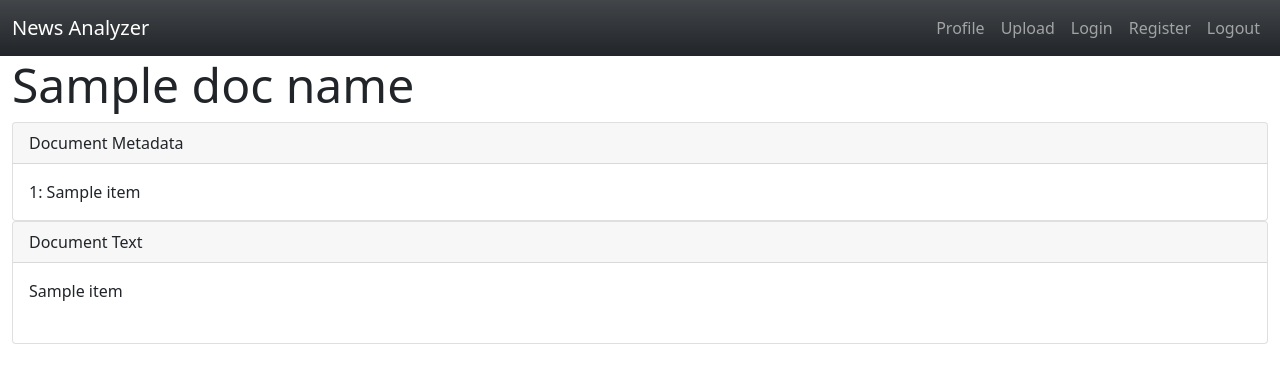
After one commit to benleone90/EC500_News_Analyzer, a Flask app: template app/templates/docView.html in a window 1280 px wide. The commit adds this page. Shown: the top 383 px of the page. Run offline with Flask 2, Linux system fonts and the light colour scheme; the template is opened without the code that fills it: most values are stand-ins (such as "Sample title", 1, 10 or a date in 2020).

Commit message:
Added capability to view document

```diff
--- /dev/null
+++ b/app/templates/docView.html
@@ -0,0 +1,22 @@
+
+{% extends "base.html" %} {% block content %}
+  <h1 class="display-5">{{docName}}</h1>
+    <div class="card">
+    <div class="card-header">Document Metadata</div>
+    <div class="card-body">
+      {% for item in metadata %}
+      <div class="card-text">{{ item[0]|safe }}: {{ item[1]|safe }}</div>
+      {% endfor %}
+    </div>
+    </div>
+    <div class="card">
+    <div class="card-header">Document Text</div>
+    <div class="card-body">
+      {% for item in text %}
+      <div class="card-text">{{ item|safe }}</div>
+      <br>
+      {% endfor %}
+    </div>
+    </div>
+
+{% endblock %}
--- a/app/templates/profile.html
+++ b/app/templates/profile.html
@@ -1,13 +1,16 @@
 <!-- templates/profile.html -->
-<!-- source: https://www.digitalocean.com/community/tutorials/how-to-add-authentication-to-your-app-with-flask-login -->
 
 {% extends "base.html" %} {% block content %}
+  {% with messages = get_flashed_messages() %} {% if messages %}
+  <div class="alert alert-danger" role="alert">{{ messages[0] }}</div>
+  {% endif %} {% endwith %}
 <div class="container mx-auto" style="width: 500px">
   <h1 class="display-2 text-center">Welcome, {{ name }}!</h1>
   <h1 class="display-5 text-center">Your Documents</h1>
   {% for item in data %}
   <div class="card mb-3">
     <div class="card-body text-start">{{ item|safe }}</div>
+    <a class="btn btn-primary" href=/view/{{ item }}>View Document</a>
     <a class="btn btn-secondary" href=/report/{{ item }}>Generate Report</a>
   </div>
   {% endfor %}
```
Also changed, not shown: app/main.py (+15 -0 lines).
